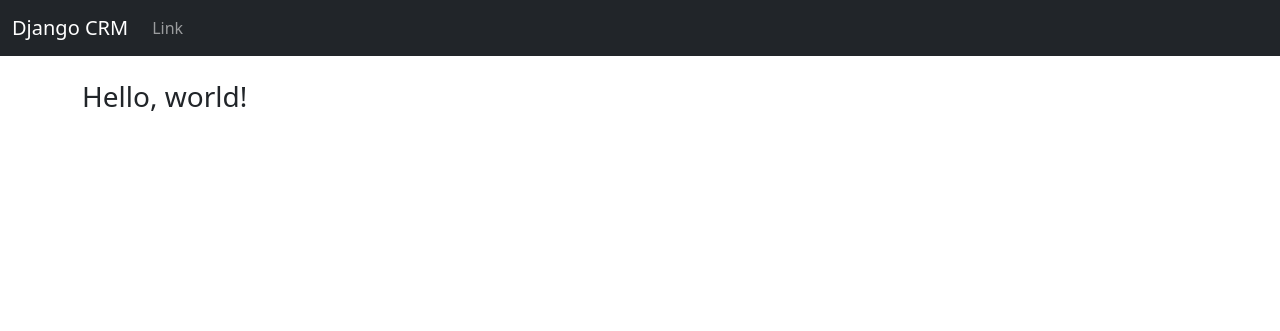
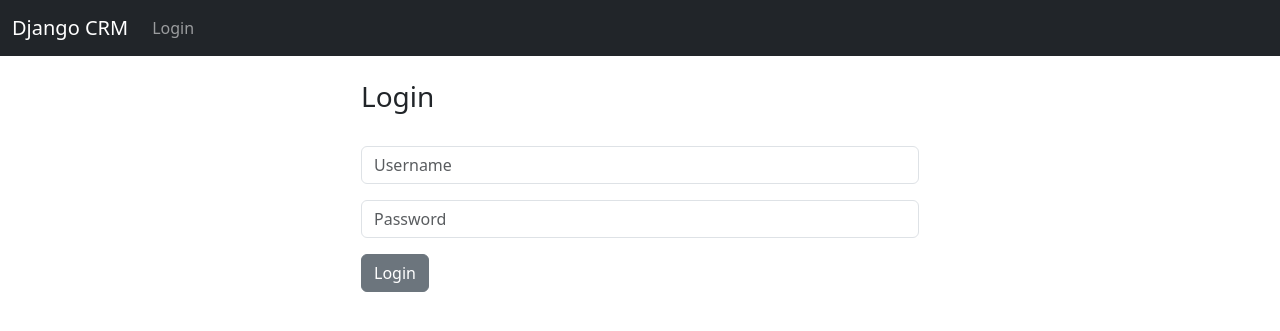
Before and after one commit to DanielValenzuelaPerez/django-crm, a Django app: page / in a window 1280 px wide. Shown: the top 331 px of the page. Run offline with Django 5.2, Linux system fonts and the light colour scheme.

Commit message:
Implemented login and logout functionality

```diff
--- a/website/templates/base.html
+++ b/website/templates/base.html
@@ -12,6 +12,15 @@
 
     <div class="container">
         <br/>
+        {% if messages %}
+          {% for message in messages%}
+          <div class="alert alert-warning alert-dismissible fade show" role="alert">
+            {{ message }}
+            <button type="button" class="btn-close" data-bs-dismiss="alert" aria-label="Close"></button>
+          </div>
+          {% endfor %}
+        {% endif %}
+
         {% block content %}
         {% endblock %}
     </div>
--- a/website/templates/home.html
+++ b/website/templates/home.html
@@ -2,6 +2,23 @@
 
 {% block content %}
 
+{% if user.is_authenticated %}
 <h3>Hello, world!</h3>
+{% else %}
+<div class="col-md-6 offset-md-3">
+    <h3>Login</h3>
+    <br/>
+    <form method="POST" action="{% url 'home' %}">
+        {% csrf_token %}
+        <div class="mb-3">
+            <input type="text" class="form-control" name="username", placeholder="Username" required>
+        </div>
+        <div class="mb-3">
+            <input type="password" class="form-control" name="password" placeholder="Password" required>
+        </div>
+        <button type="submit" class="btn btn-secondary">Login</button>
+    </form>
+</div>
+{% endif %}
 
 {% endblock %}
--- a/website/templates/navbar.html
+++ b/website/templates/navbar.html
@@ -6,9 +6,15 @@
       </button>
       <div class="collapse navbar-collapse" id="navbarSupportedContent">
         <ul class="navbar-nav me-auto mb-2 mb-lg-0">
+          {% if user.is_authenticated %}
           <li class="nav-item">
-            <a class="nav-link" href="#">Link</a>
+            <a class="nav-link" href="{% url 'logout' %}">Logout</a>
           </li>
+          {% else %}
+          <li class="nav-item">
+            <a class="nav-link" href="{% url 'home' %}">Login</a>
+          </li>
+          {% endif %}
         </ul>
       </div>
     </div>
--- a/website/urls.py
+++ b/website/urls.py
@@ -1,7 +1,8 @@
 from django.urls import path
 
-from .views import home
+from .views import home, logout_user
 
 urlpatterns = [
     path('', home, name='home'),
+    path('logout/', logout_user, name='logout'),
 ]
--- a/website/views.py
+++ b/website/views.py
@@ -1,5 +1,26 @@
-from django.shortcuts import render
+from django.shortcuts import render, redirect
+from django.contrib.auth import authenticate, login, logout
+from django.contrib import messages
+# https://getbootstrap.com/docs/5.3/components/alerts/
 
 
 def home(request):
+    if request.method == 'POST':
+        username = request.POST.get('username')
+        password = request.POST.get('password')
+        user = authenticate(request, username=username, password=password)
+        if user is not None:
+            login(request, user)
+            messages.success(request, 'You have been logged in!')
+            return redirect('home')
+        else:
+            messages.error(request, 'Username or password not recognized! Try again.')
+            return redirect('home')
+
     return render(request, 'home.html', {})
+
+
+def logout_user(request):
+    logout(request)
+    messages.success(request, 'You have been logged out...')
+    return redirect('home')
```
